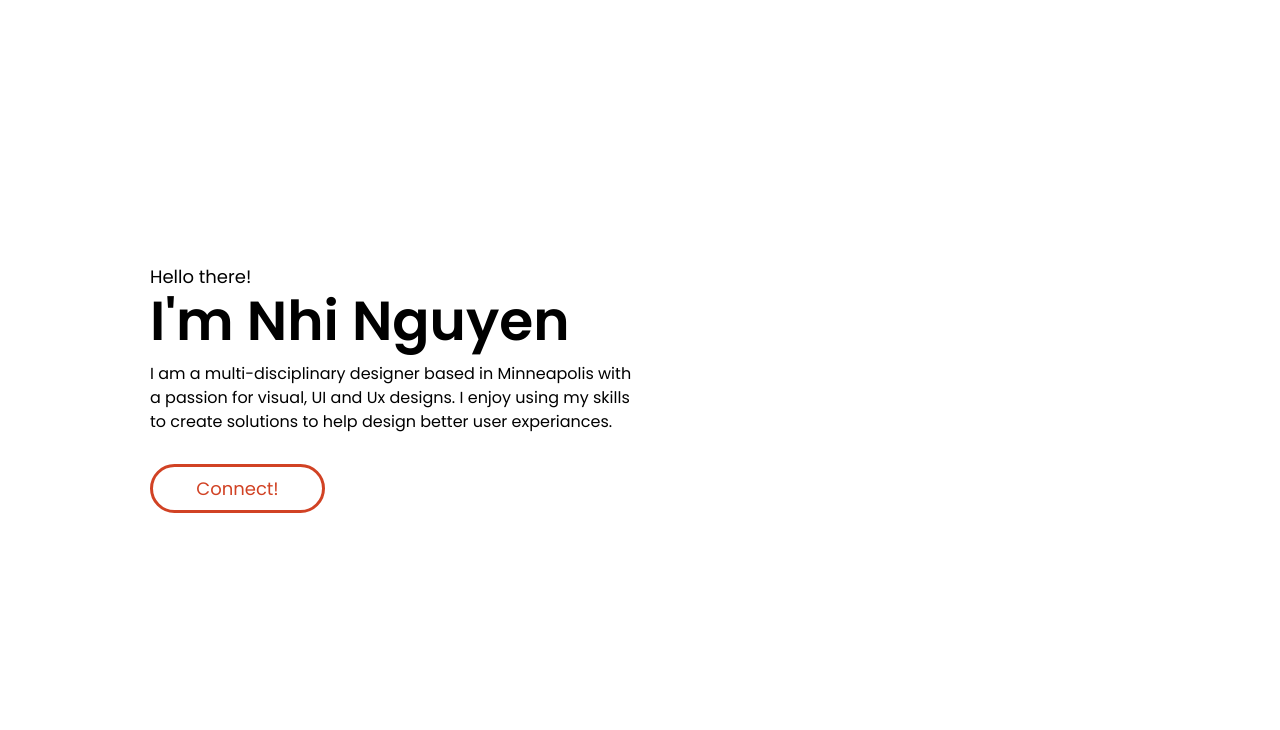
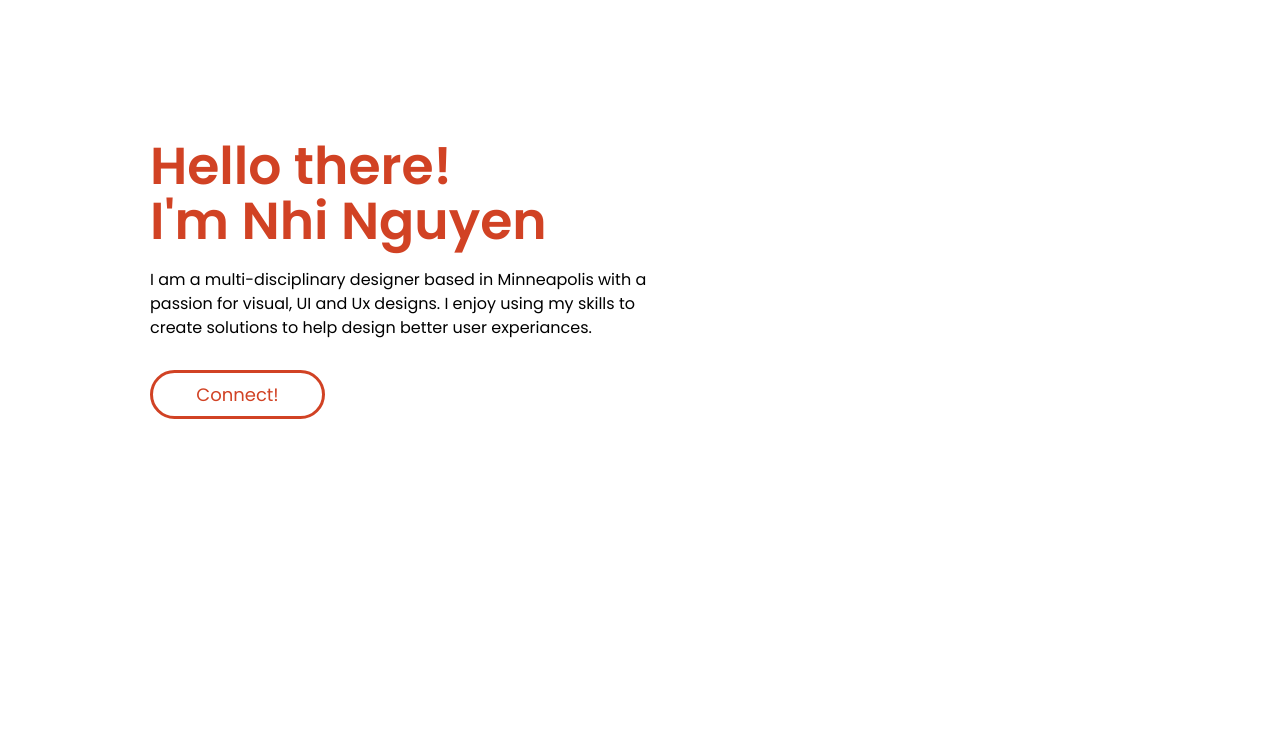
Before and after one commit to nguy2161/UX_UI_HW_19, a plain HTML site: page index.html in a window 1280 px wide. Shown: the part 70-800 px from the top of the page. Drawn offline with Linux system fonts and the light colour scheme.

Commit message:
Modal_2nd Round of Iterations

```diff
--- a/css/style.css
+++ b/css/style.css
@@ -49,16 +49,23 @@ nav ul li a:hover {
 /*banner*/
 .banner {
     min-height: 100vh;
-    justify-content: center;
     display: flex;
-    flex-direction: column;
+    justify-content: space-between;
+    flex-direction: wrap;
+
+}
+.banner_2 {
+    max-width: 525px;
 }
 .banner .button {
     margin-top: 30px;
 }
 .banner h1 {
     font-weight: 600;
-    font-size: 55px;
+    font-size: 52px;
+    line-height: 55px;
+    margin-bottom: 20px;
+    color: #d14224;
 }
 .banner h3 {
     font-size:300;
--- a/index.html
+++ b/index.html
@@ -22,19 +22,16 @@
 <!--Banner Start-->
 <section class="banner">
     <div class="banner_text">
-        <div class="hello">
-            <h3>Hello there!</h3>
-        </div>
         <div class="banner_2">
-            <h1>I'm Nhi Nguyen</h1>
-            <p>I am a multi-disciplinary designer based in Minneapolis with <br>a passion for visual, UI and Ux designs. I enjoy using my skills <br>to create solutions to help design better user experiances.</p>
+            <h1>Hello there! <br> I'm Nhi Nguyen</h1>
+            <p>I am a multi-disciplinary designer based in Minneapolis with a passion for visual, UI and Ux designs. I enjoy using my skills to create solutions to help design better user experiances.</p>
             <div class="contact_button">
                 <div id="button" class="button">Connect!</div>
             </div>
     </div>
 </section>
 <!--Banner End-->
-<!--Modal-->
+<!--Modal Start-->
 <div class="modal">
     <div class="modal_content">
         <div class="close">+</div>
@@ -53,7 +50,7 @@
         </form>
     </div>
 </div>
-
+<!--Modal End-->
 <!--Work Start-->
 <section>
 
```
